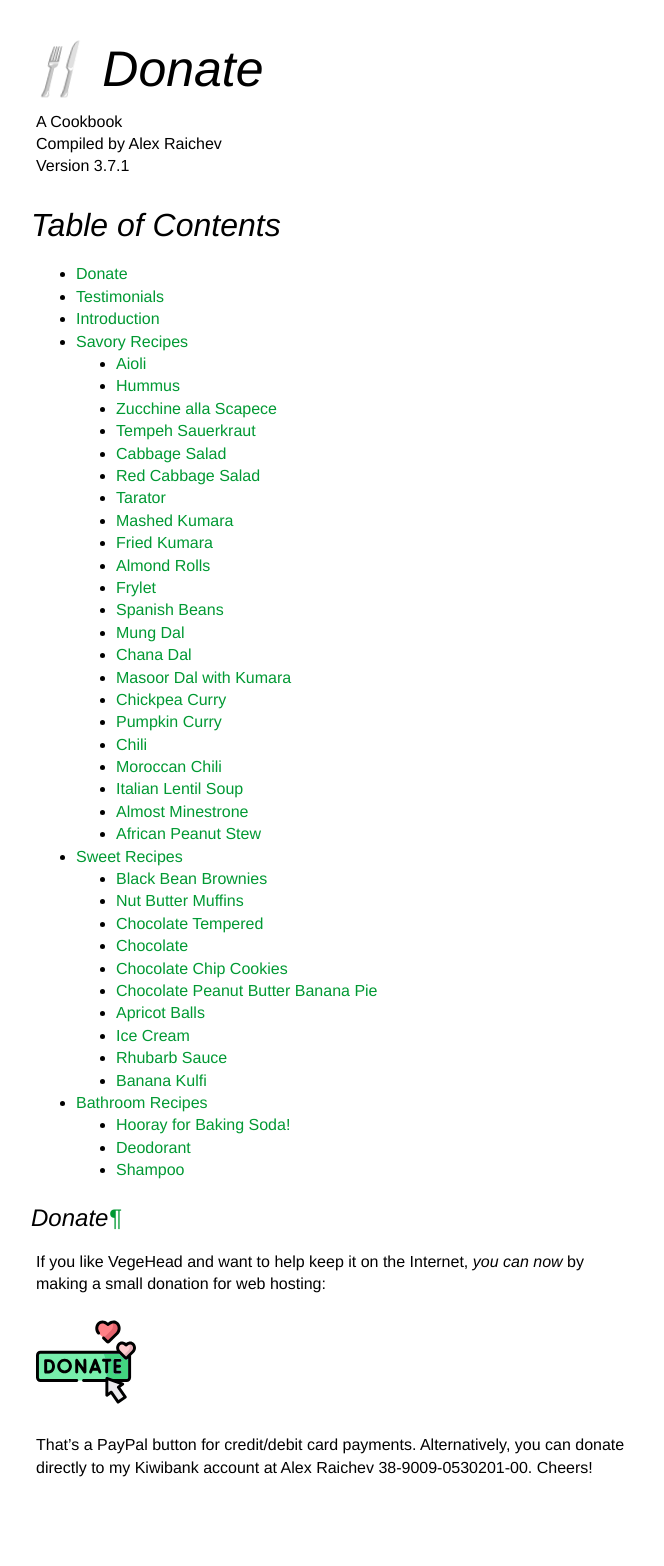
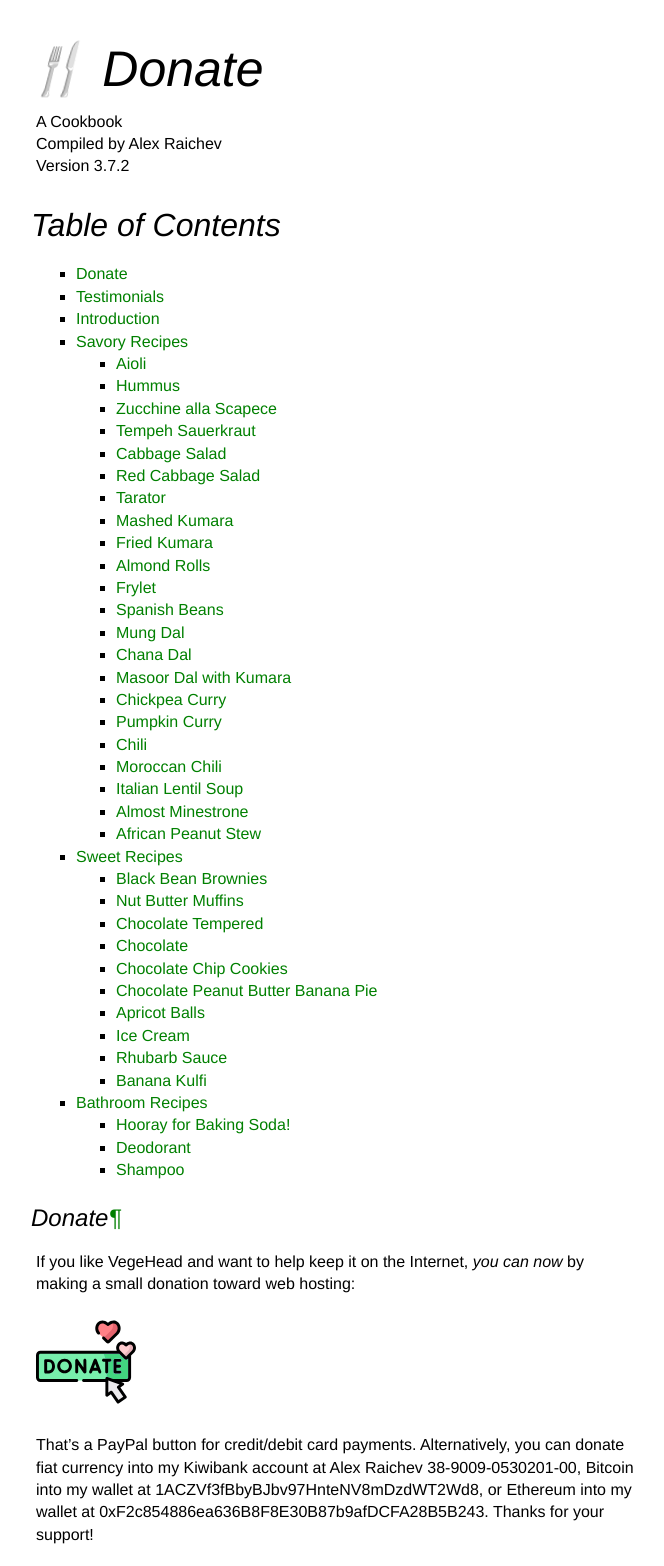
Before and after one commit to araichev/vegehead, a Sphinx documentation site: the page built from docs/donate.rst, in a window 1280 px wide. Shown: the whole page, without its empty margins (304-968 px from the left). Built offline with Sphinx 7.4.7, drawn with Linux system fonts in a browser that asks for light colours; before the commit the page ends 1499 px from its top, so only the background shows below that.

Commit message:
Added cryptocurrency donation options

```diff
--- a/README.rst
+++ b/README.rst
@@ -58,6 +58,11 @@ Notes
 
 Changes
 ========
+
+3.7.2, 2021-01-22
+-----------------
+- Added cryptocurrency donations.
+
 
 3.7.1, 2021-01-17
 -----------------
--- a/docs/_static/my-style.css
+++ b/docs/_static/my-style.css
@@ -35,8 +35,8 @@ h2 {
 a:link, a:visited {
     font-weight: normal;
     text-decoration: none;
-    color: #009933;
-    }
+    color: green;
+}
 a[href]:hover, a:active {
     text-decoration: underline;
 }
@@ -44,7 +44,7 @@ p   {
     margin: 0 0 1.4 0;
 }
 ul {
-    list-style-type: disc;
+    list-style-type: square;
 }
 ul li p, ol li p {
     margin: 0;
--- a/docs/conf.py
+++ b/docs/conf.py
@@ -52,7 +52,7 @@ copyright = u'CC BY-NC-SA 4.0'
 # built documents.
 #
 # The short X.Y version.
-version = '3.7.1'
+version = '3.7.2'
 
 # The language for content autogenerated by Sphinx. Refer to documentation
 # for a list of supported languages.
--- a/docs/donate.rst
+++ b/docs/donate.rst
@@ -1,6 +1,6 @@
 Donate
 =======
-If you like VegeHead and want to help keep it on the Internet, *you can now* by making a small donation for web hosting:
+If you like VegeHead and want to help keep it on the Internet, *you can now* by making a small donation toward web hosting:
 
 .. raw:: html
 
@@ -12,5 +12,5 @@ If you like VegeHead and want to help keep it on the Internet, *you can now* by
     </form>
 
 That's a PayPal button for credit/debit card payments.
-Alternatively, you can donate directly to my Kiwibank account at Alex Raichev 38-9009-0530201-00.
-Cheers!
+Alternatively, you can donate fiat currency into my Kiwibank account at Alex Raichev 38-9009-0530201-00, Bitcoin into my wallet at 1ACZVf3fBbyBJbv97HnteNV8mDzdWT2Wd8, or Ethereum into my wallet at 0xF2c854886ea636B8F8E30B87b9afDCFA28B5B243.
+Thanks for your support!
```
